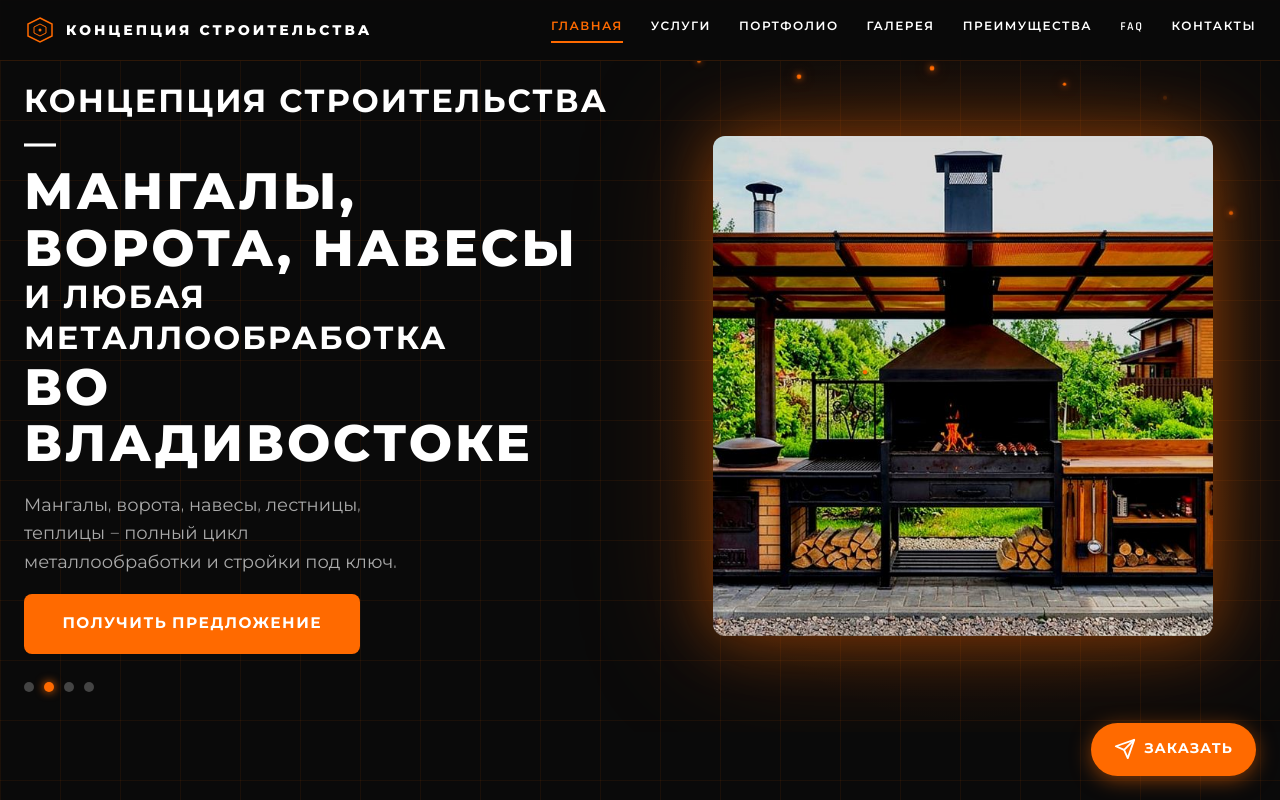
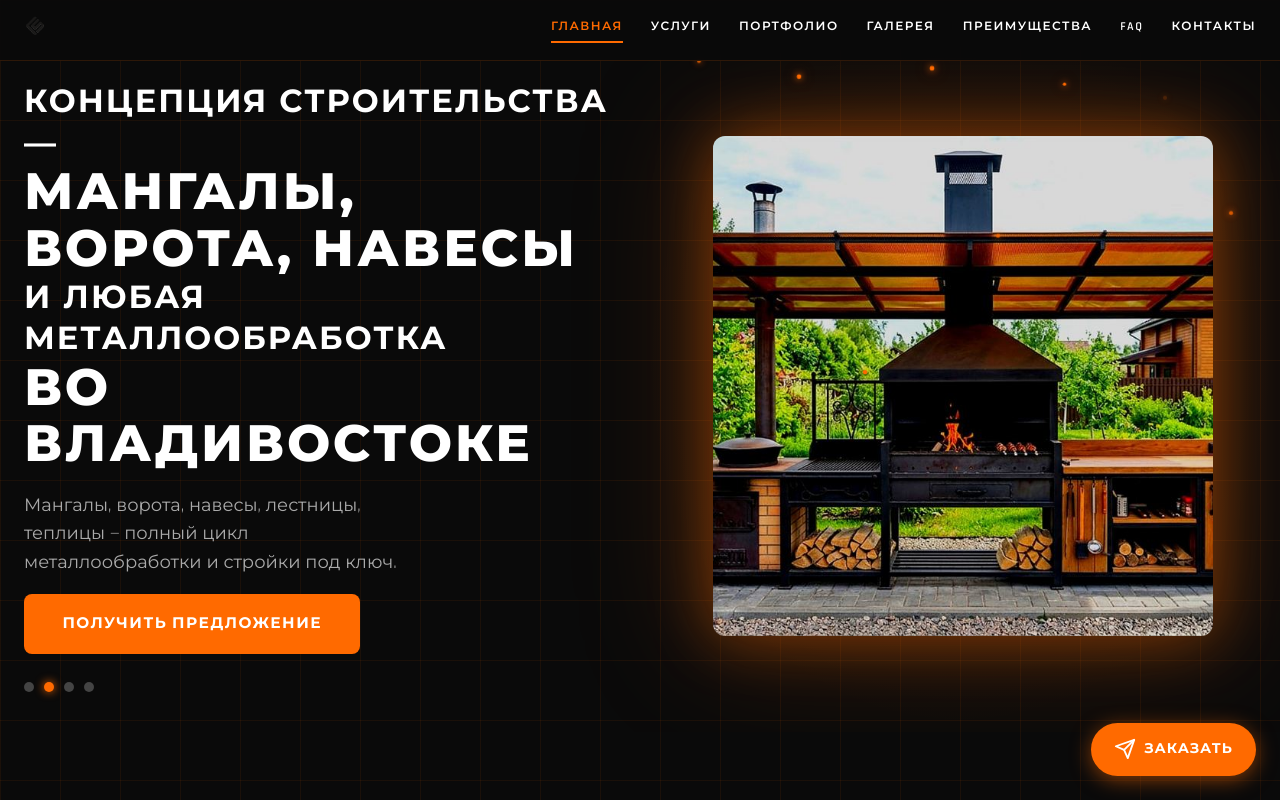
Before and after one commit to felseeker/vlmetal, a website: page index.html in a window 1280 px wide. Shown: the top 800 px of the page. Drawn offline with Linux system fonts and the light colour scheme.

Commit message:
Add company logo (avatar) with transparent bg, set as favicon and site logo

```diff
--- a/index.html
+++ b/index.html
@@ -8,6 +8,8 @@
   <link rel="preconnect" href="https://fonts.gstatic.com" crossorigin>
   <link href="https://fonts.googleapis.com/css2?family=Rajdhani:wght@400;500;600;700&family=Montserrat:wght@400;500;600;700;800&display=swap" rel="stylesheet">
   <link rel="stylesheet" href="style.css">
+  <link rel="icon" type="image/png" href="favicon.png">
+  <link rel="apple-touch-icon" href="favicon.png">
   <script type="application/ld+json">
   {
     "@context": "https://schema.org",
@@ -26,7 +28,7 @@
     "areaServed": "Владивосток и Приморский край",
     "priceRange": "OT 5 000₽",
     "openingHours": "Mo-Fr 09:00-19:00",
-    "image": "https://vlmetal.ru/img/mangal.jpg"
+    "image": "https://vlmetal.ru/img/logo_big.png"
   }
   </script>
 </head>
@@ -35,12 +37,7 @@
 <header class="header" itemscope itemtype="https://schema.org/WPHeader">
   <div class="container header__inner">
     <div class="logo">
-      <svg class="logo__icon" width="32" height="32" viewBox="0 0 32 32" fill="none">
-        <path d="M16 4L28 10V22L16 28L4 22V10L16 4Z" stroke="#ff6a00" stroke-width="1.5" fill="none"/>
-        <path d="M16 10L22 13V19L16 22L10 19V13L16 10Z" stroke="#ff6a00" stroke-width="1" fill="none"/>
-        <circle cx="16" cy="16" r="1.5" fill="#ff6a00"/>
-      </svg>
-      <span class="logo__text">КОНЦЕПЦИЯ СТРОИТЕЛЬСТВА</span>
+      <img src="img/logo_big.png" alt="Концепция строительства" class="logo__img">
     </div>
     <nav class="nav">
       <a href="#hero" class="nav__link nav__link--active">ГЛАВНАЯ</a>
--- a/style.css
+++ b/style.css
@@ -75,13 +75,10 @@ body {
   flex-shrink: 0;
 }
 
-.logo__text {
-  font-family: 'Montserrat', sans-serif;
-  font-size: 14px;
-  font-weight: 800;
-  letter-spacing: 3px;
-  text-transform: uppercase;
-  white-space: nowrap;
+.logo__img {
+  height: 48px;
+  width: auto;
+  display: block;
 }
 
 .nav {
```
Also changed, not shown: favicon.png (added), img/logo.png (added), img/logo_big.png (added).
